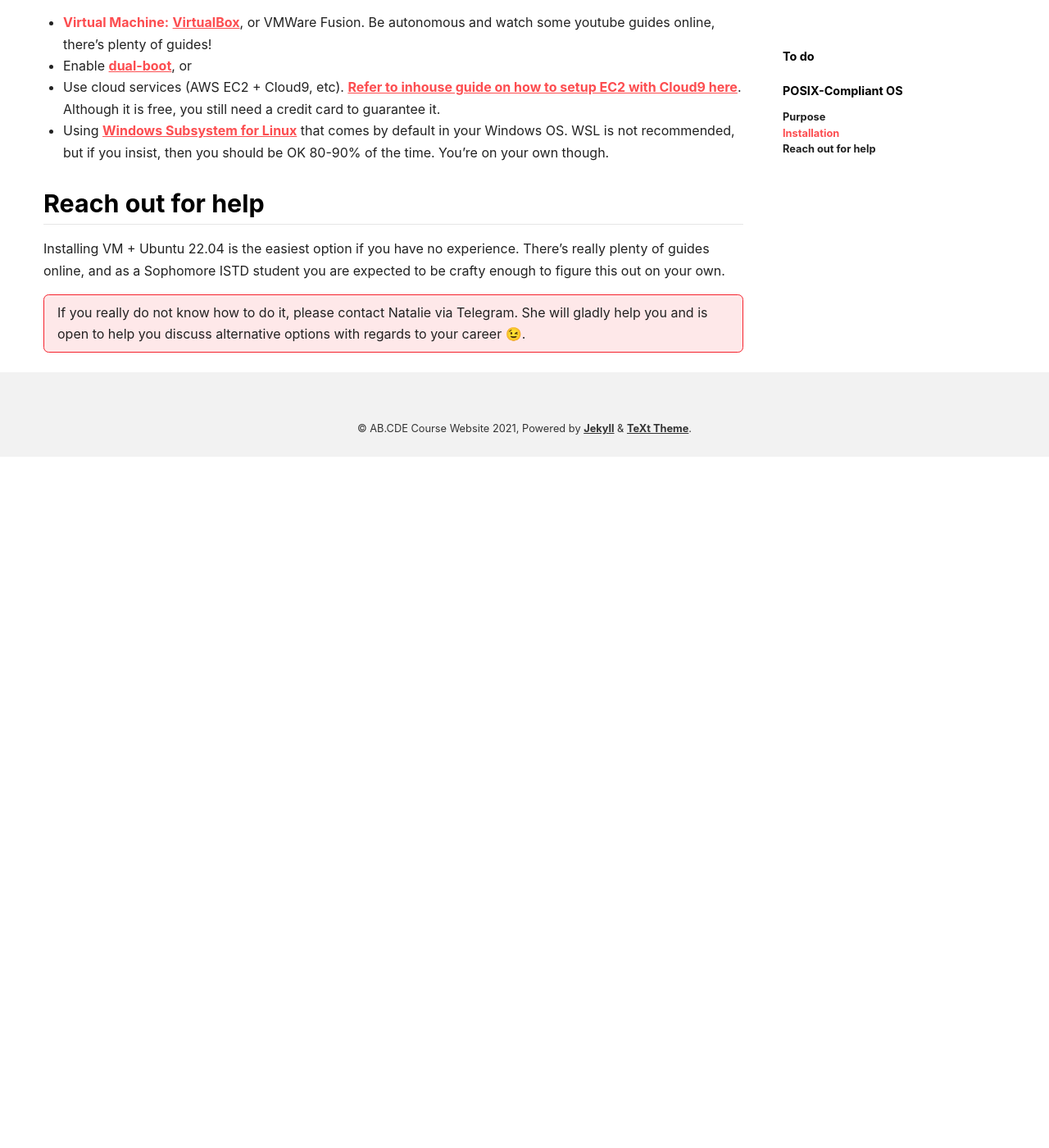
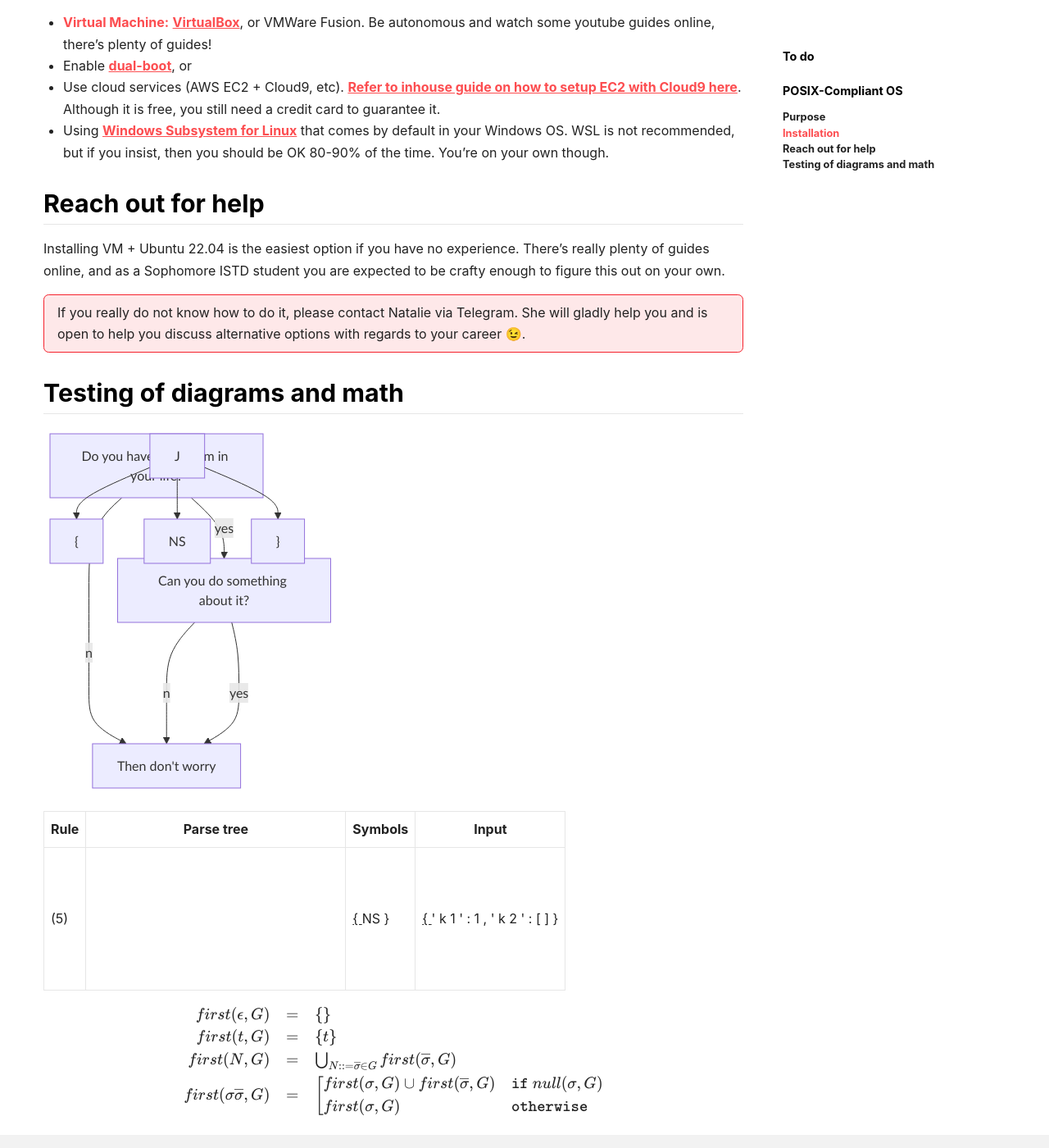
Before and after one commit to natalieagus/website_template_2022, a Jekyll site: the page built from index.md, in a window 1280 px wide and 1400 px high, scrolled down 1281 px. Shown: the whole window at 82% size. Built offline with Jekyll 4.4.1, drawn with Linux system fonts in a browser that asks for light colours; nearby versions of some CDN libraries; formulas are drawn with MathJax 3; before the commit the page ends 1838 px from its top, so only the background shows below that.

Commit message:
feat: update mermaid

````diff
--- a/_data/variables.yml
+++ b/_data/variables.yml
@@ -61,4 +61,4 @@ sources:
       css: "https://unpkg.com/gitalk@1.2.2/dist/gitalk.css"
     valine: "https//unpkg.com/valine/dist/Valine.min.js"
     mathjax: "https://unpkg.com/mathjax@2.7.4/unpacked/MathJax.js?config=TeX-MML-AM_CHTML"
-    mermaid: "https://unpkg.com/mermaid@8.0.0-rc.8/dist/mermaid.min.js"
+    mermaid: "https://unpkg.com/mermaid@8.9.3/dist/mermaid.min.js"
--- a/index.md
+++ b/index.md
@@ -52,3 +52,57 @@ Installing VM + Ubuntu 22.04 is the easiest option if you have no experience. Th
 
 If you really do not know how to do it, please contact Natalie via Telegram. She will gladly help you and is open to help you discuss alternative options with regards to your career 😉.
 {:.error}
+
+## Testing of diagrams and math
+
+```mermaid
+graph TB;
+    A[Do you have a problem in your life?]
+    B[Then don't worry]
+    C[Can you do something about it?]
+    A--no-->B;
+    A--yes-->C;
+    C--no-->B;
+    C--yes-->B;
+```
+
+<table>
+<tr>
+<th> Rule </th> <th> Parse tree </th> <th> Symbols </th> <th> Input </th>
+</tr>
+<tr> <td> (5) </td>
+
+<td>
+<div class="mermaid">
+graph
+  J-->LB["{"]
+  J-->NS
+  J-->RB["}"]
+</div>
+</td>
+
+<td>
+ <u>{ </u> NS }
+</td>
+
+<td>
+ <u>{ </u> ' k  1 ' : 1 , ' k 2 ' : [ ] }
+</td>
+
+</tr>
+</table>
+
+$$
+\begin{array}{rcl}
+first(\epsilon, G) & = & \{\} \\
+first(t,G) & = & \{t\} \\
+first(N,G) & = & \bigcup_{N::=\overline{\sigma} \in G} first(\overline{\sigma},G) \\
+first(\sigma\overline{\sigma},G) & = &
+  \left [
+    \begin{array}{ll}
+      first(\sigma,G) \cup first(\overline{\sigma},G) & {\tt if}\ null(\sigma,G) \\
+      first(\sigma,G) & {\tt otherwise}
+      \end{array}
+  \right .
+\end{array}
+$$
````
